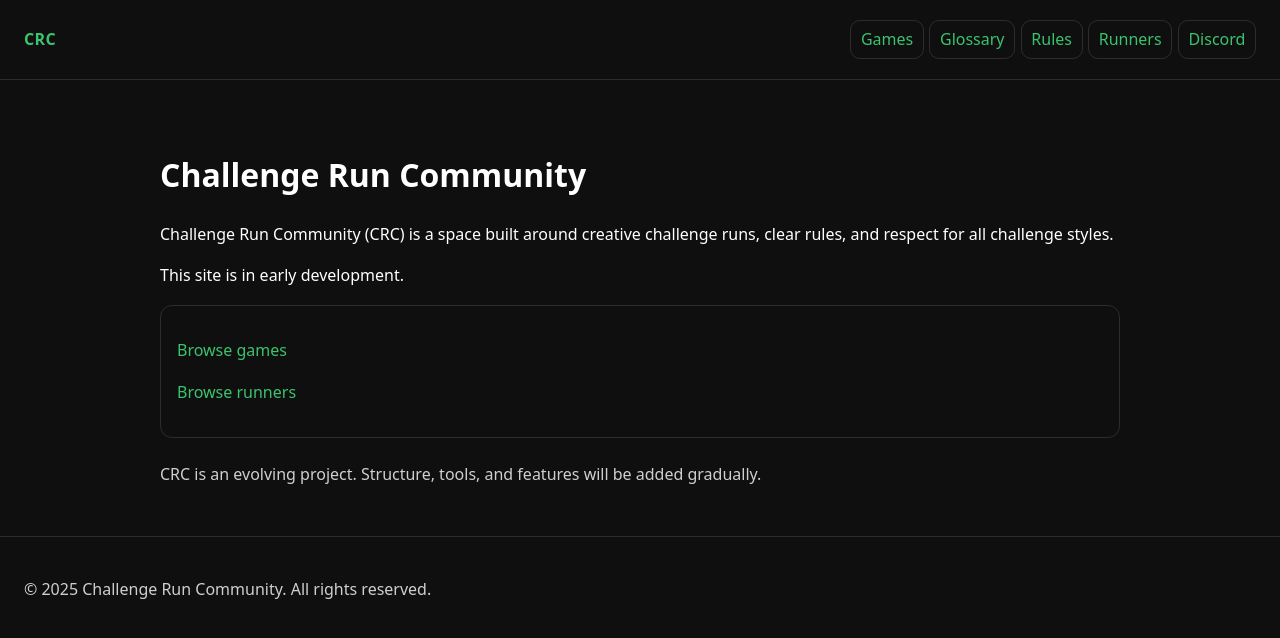
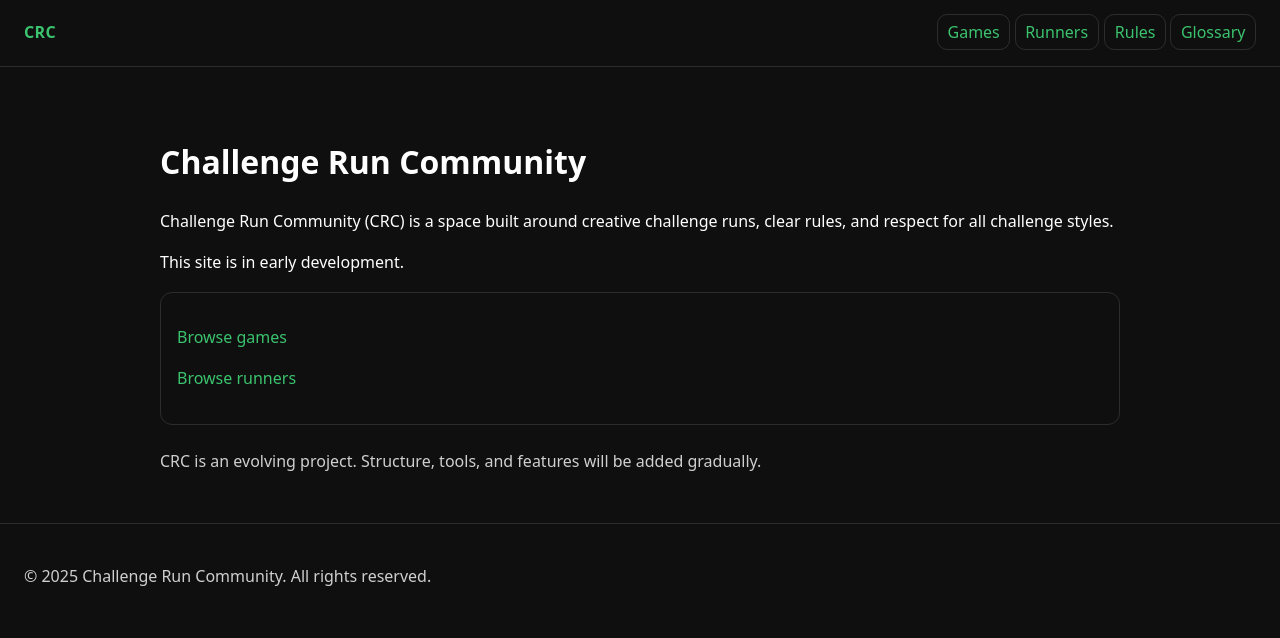
Before and after one commit to GaryAsher/challenge-run-site, a Jekyll site: the page built from index.html, in a window 1280 px wide. Shown: the top 638 px of the page. Built offline with Jekyll 4.4.1, drawn with Linux system fonts in a browser that asks for light colours.

Commit message:
Update header.html

```diff
--- a/_includes/header.html
+++ b/_includes/header.html
@@ -1,11 +1,16 @@
 <header class="site-header">
   <a class="brand" href="/">CRC</a>
 
-  <nav class="nav">
-    <a href="{{ '/games/' | relative_url }}">Games</a>
-    <a href="{{ '/glossary/' | relative_url }}">Glossary</a>
-    <a href="{{ '/rules/' | relative_url }}">Rules</a>
-    <a href="{{ '/runners/' | relative_url }}">Runners</a>
-    <a href="https://discord.gg/DISCORD_INVITE_LINK_HERE">Discord</a>
-  </nav>
+<nav class="nav">
+  <div class="nav-group">
+    <a href="/games/">Games</a>
+    <a href="/runners/">Runners</a>
+  </div>
+
+  <div class="nav-group">
+    <a href="/rules/">Rules</a>
+    <a href="/glossary/">Glossary</a>
+  </div>
+</nav>
+
 </header>
```
